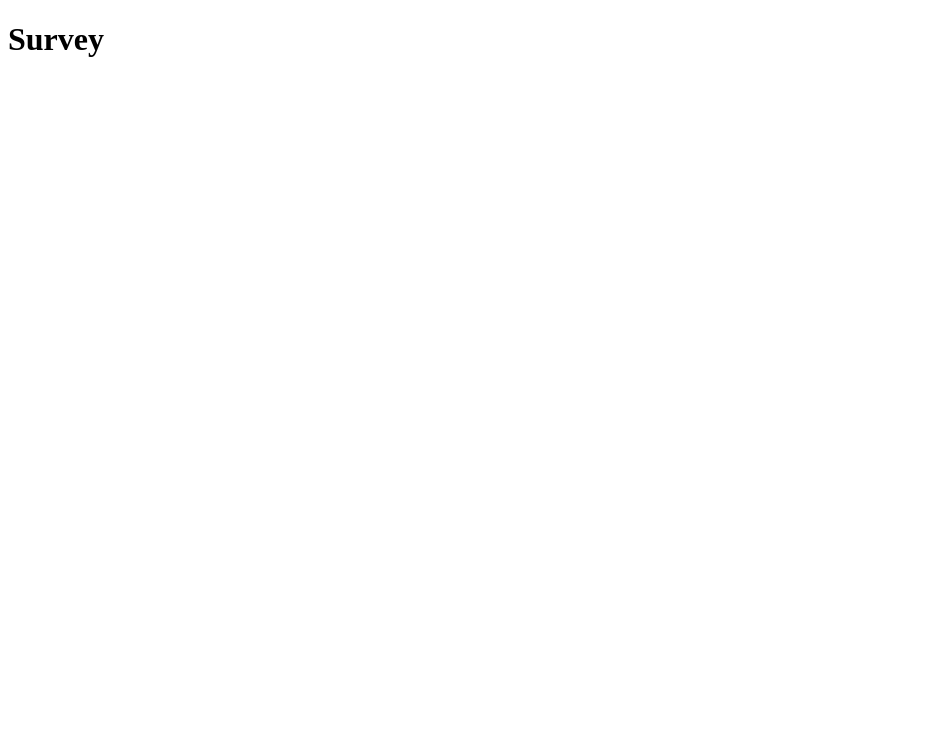
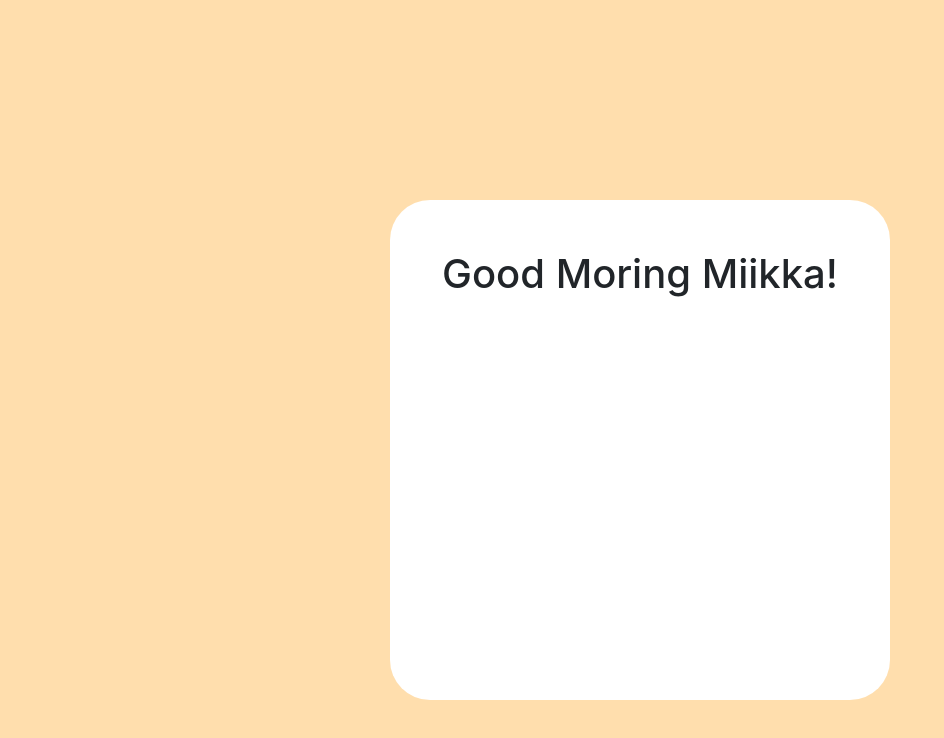
Before and after one commit to miikkatervo/better-days, an Angular app: page / in a window 1280 px wide. Shown: the top 738 px of the page, without its empty margins (0-944 px from the left). Built offline with nearby package versions, Linux system fonts and the light colour scheme.

Commit message:
survey shows data

```diff
--- a/angular.json
+++ b/angular.json
@@ -24,7 +24,8 @@
               "src/assets"
             ],
             "styles": [
-              "src/styles.css"
+              "src/styles.css",
+              "node_modules/bootstrap/dist/css/bootstrap.min.css"
             ],
             "scripts": []
           },
--- a/package.json
+++ b/package.json
@@ -19,6 +19,9 @@
     "@angular/platform-browser": "~8.2.14",
     "@angular/platform-browser-dynamic": "~8.2.14",
     "@angular/router": "~8.2.14",
+    "bootstrap": "^4.4.1",
+    "jquery": "^3.4.1",
+    "popper": "^1.0.1",
     "rxjs": "~6.4.0",
     "tslib": "^1.10.0",
     "zone.js": "~0.9.1"
--- a/src/app/app.component.html
+++ b/src/app/app.component.html
@@ -1,3 +1,12 @@
-<div>
+<!DOCTYPE html>
+<html lang="en">
+<head>
+  <meta charset="UTF-8">
+  <meta name="viewport" content="width=device-width, initial-scale=1.0">
+  <meta http-equiv="X-UA-Compatible" content="ie=edge">
+  <title>{{ title }}</title>
+</head>
+<body>
   <app-survey></app-survey>
-</div>
+</body>
+</html>
--- a/src/app/survey/survey.component.css
+++ b/src/app/survey/survey.component.css
@@ -0,0 +1,17 @@
+.wrapper {
+    background-color: navajowhite;
+}
+.hero-unit {
+    background-color: white;
+    display: block;
+    width: 500px;
+    height: 500px;
+    margin: auto;
+    margin-top: 200px;
+    border-radius: 40px;
+}
+
+h1 {
+    text-align: center;
+    padding-top: 50px;
+}
--- a/src/app/survey/survey.component.html
+++ b/src/app/survey/survey.component.html
@@ -1 +1,5 @@
-<h1>Survey</h1>
+<div class="wrapper">
+    <div class="hero-unit">
+        <h1>Good Moring {{ name }}!</h1>
+    </div>
+</div>
--- a/src/app/survey/survey.component.ts
+++ b/src/app/survey/survey.component.ts
@@ -6,7 +6,7 @@ import { Component, OnInit } from '@angular/core';
   styleUrls: ['./survey.component.css']
 })
 export class SurveyComponent implements OnInit {
-
+  name:string = "Miikka";
   constructor() { }
 
   ngOnInit() {
--- a/src/styles.css
+++ b/src/styles.css
@@ -1 +1,5 @@
 /* You can add global styles to this file, and also import other style files */
+
+html {
+    background-color: navajowhite;
+}
```
Also changed, not shown: 1 other file (tests, documents, lock files or other folders).
